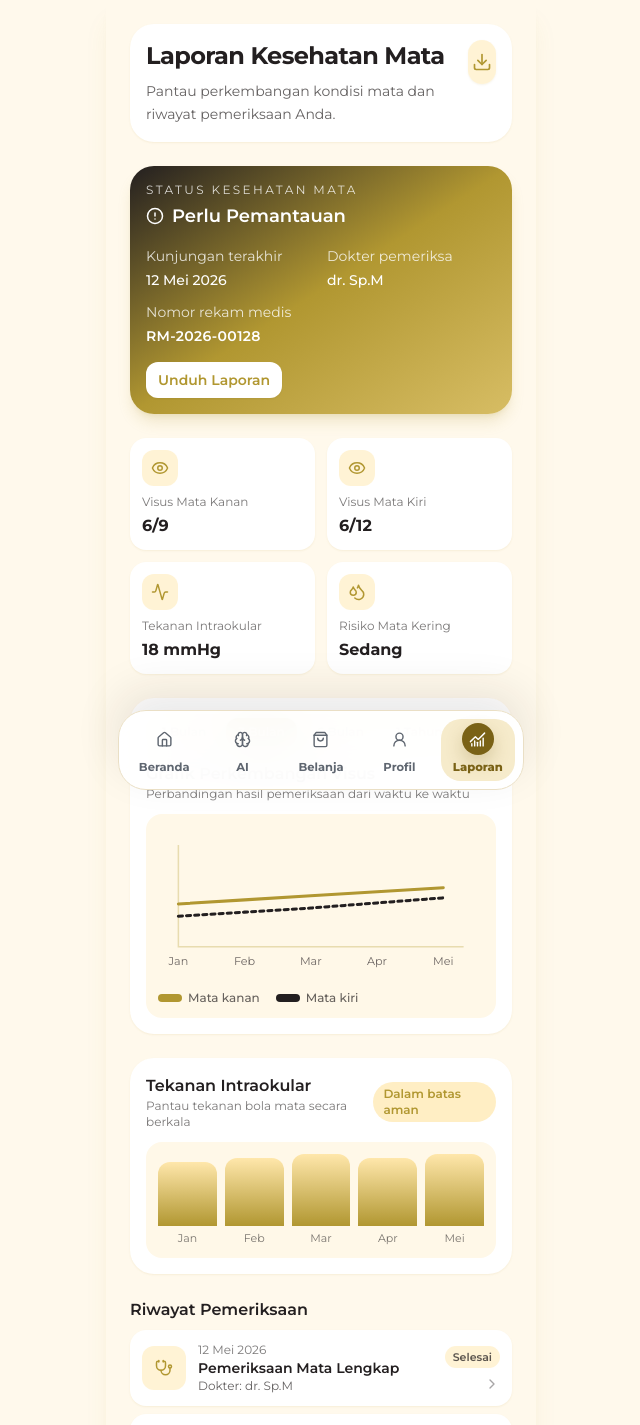
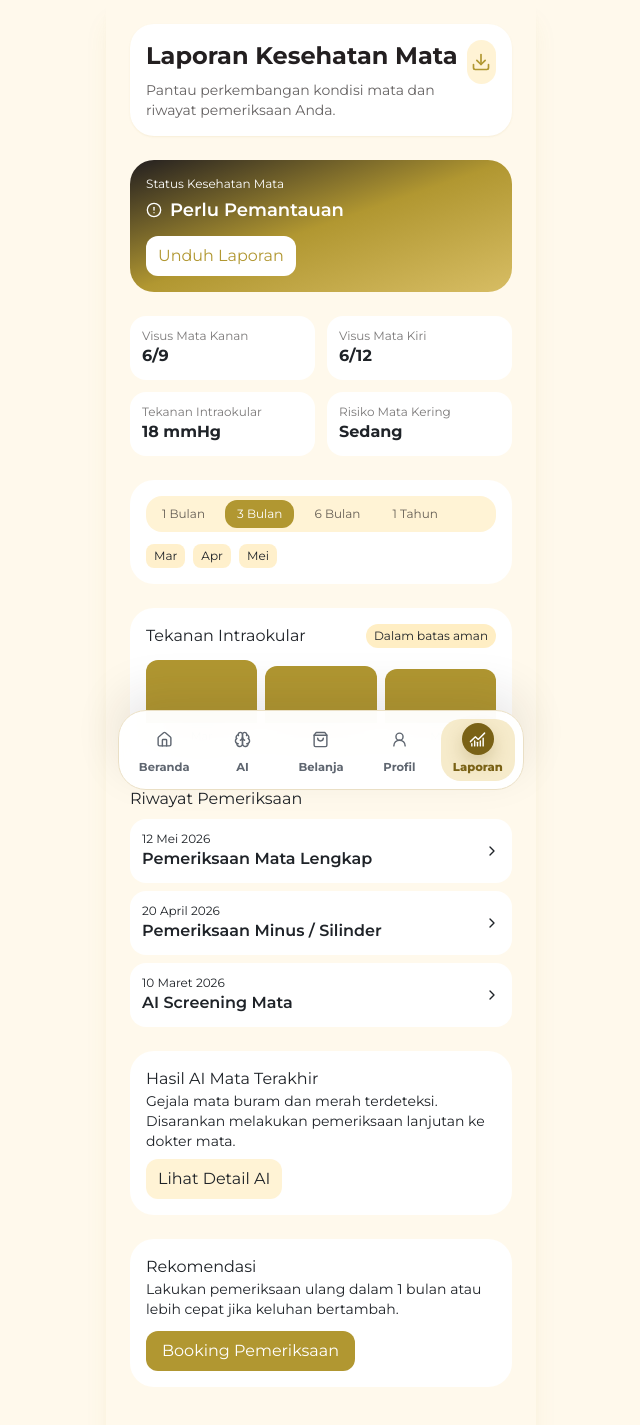
Before and after one commit to sobri3195/prime-apps, a React (Vite) app in the folder frontend/: page /laporan in a window 1280 px wide. Shown: the top 1425 px of the page, without its empty margins (319-959 px from the left). Built offline with nearby package versions, Linux system fonts and the light colour scheme.

Commit message:
feat(reports): activate interactive eye health report page

```diff
--- a/frontend/src/features/reports/LaporanPage.tsx
+++ b/frontend/src/features/reports/LaporanPage.tsx
@@ -1,3 +1,4 @@
+import { useEffect, useMemo, useState } from 'react';
 import {
   Activity,
   Brain,
@@ -7,206 +8,168 @@ import {
   Download,
   Droplets,
   Eye,
+  Send,
+  Share2,
   Stethoscope,
+  X,
 } from 'lucide-react';
 
-const visusSeries = {
-  kanan: [68, 64, 60, 56, 52],
-  kiri: [80, 76, 72, 67, 62],
-  labels: ['Jan', 'Feb', 'Mar', 'Apr', 'Mei'],
+type PeriodKey = '1bulan' | '3bulan' | '6bulan' | '1tahun';
+type ModalKey =
+  | 'downloadOptions'
+  | 'healthStatus'
+  | 'metric'
+  | 'visionPoint'
+  | 'pressurePoint'
+  | 'historyDetail'
+  | 'aiDetail'
+  | 'booking'
+  | null;
+
+const storageKeys = {
+  report: 'prime_report_data',
+  vision: 'prime_vision_chart',
+  pressure: 'prime_pressure_chart',
+  history: 'prime_examination_history',
+  ai: 'prime_latest_ai_result',
+  booking: 'prime_bookings',
 };
 
-const tekananSeries = [16, 17, 18, 17, 18];
-
-const periodFilters = ['1 Bulan', '3 Bulan', '6 Bulan', '1 Tahun'];
-
-const examHistory = [
-  {
-    date: '12 Mei 2026',
-    title: 'Pemeriksaan Mata Lengkap',
-    meta: 'Dokter: dr. Sp.M',
-    status: 'Selesai',
-    icon: Stethoscope,
-  },
-  {
-    date: '20 April 2026',
-    title: 'Pemeriksaan Minus / Silinder',
-    meta: 'Dokter: dr. Sp.M',
-    status: 'Selesai',
-    icon: Eye,
-  },
-  {
-    date: '10 Maret 2026',
-    title: 'AI Screening Mata',
-    meta: 'Analisis berbasis AI',
-    status: 'Tersimpan',
-    icon: Brain,
-  },
+const periodOptions: Array<{ key: PeriodKey; label: string }> = [
+  { key: '1bulan', label: '1 Bulan' },
+  { key: '3bulan', label: '3 Bulan' },
+  { key: '6bulan', label: '6 Bulan' },
+  { key: '1tahun', label: '1 Tahun' },
 ];
 
+const defaultData = {
+  patientReport: {
+    patientName: 'Muhammad Sobri Maulana', medicalRecordNumber: 'RM-2026-00128', healthStatus: 'Perlu Pemantauan', lastVisit: '12 Mei 2026', doctor: 'dr. Sp.M',
+  },
+  visionMetrics: { rightEye: '6/9', leftEye: '6/12', intraocularPressure: '18 mmHg', dryEyeRisk: 'Sedang' },
+  latestAIResult: {
+    date: '10 Maret 2026', riskLevel: 'Sedang', riskScore: 48, complaint: 'Mata buram dan merah', recommendation: 'Disarankan pemeriksaan lanjutan ke dokter mata.', status: 'Perlu Konsultasi', symptoms: ['Mata buram', 'Mata merah', 'Lelah pada mata'], cameraResult: 'Kemerahan ringan pada konjungtiva', reason: 'Kombinasi keluhan buram + merah meningkatkan potensi iritasi atau gangguan refraksi.', disclaimer: 'Hasil AI bukan diagnosis final dan tidak menggantikan pemeriksaan dokter.',
+  },
+  recommendation: 'Lakukan pemeriksaan ulang dalam 1 bulan atau lebih cepat jika keluhan bertambah.',
+};
+
+const visionDataset: Record<PeriodKey, Array<{ date: string; label: string; right: number; left: number; note: string }>> = {
+  '1bulan': [{ date: '12 Mei 2026', label: '12 Mei', right: 6.9, left: 6.12, note: 'Stabil, lanjutkan tetes air mata buatan.' }],
+  '3bulan': [
+    { date: '10 Mar 2026', label: 'Mar', right: 6.12, left: 6.15, note: 'Keluhan buram muncul.' },
+    { date: '20 Apr 2026', label: 'Apr', right: 6.10, left: 6.13, note: 'Perbaikan ringan pasca koreksi.' },
+    { date: '12 Mei 2026', label: 'Mei', right: 6.9, left: 6.12, note: 'Stabil namun perlu pemantauan.' },
+  ],
+  '6bulan': [
+    { date: '15 Des 2025', label: 'Des', right: 6.14, left: 6.18, note: 'Pemeriksaan awal.' },
+    { date: '12 Jan 2026', label: 'Jan', right: 6.13, left: 6.16, note: 'Mata kiri menurun ringan.' },
+    { date: '08 Feb 2026', label: 'Feb', right: 6.12, left: 6.15, note: 'Kontrol berkala.' },
+    { date: '10 Mar 2026', label: 'Mar', right: 6.12, left: 6.15, note: 'Keluhan meningkat saat layar lama.' },
+    { date: '20 Apr 2026', label: 'Apr', right: 6.10, left: 6.13, note: 'Respon baik.' },
+    { date: '12 Mei 2026', label: 'Mei', right: 6.9, left: 6.12, note: 'Perlu pemantauan.' },
+  ],
+  '1tahun': [],
+};
+
+const pressureDataset: Record<PeriodKey, Array<{ label: string; value: number }>> = {
+  '1bulan': [{ label: 'Mei', value: 18 }],
+  '3bulan': [{ label: 'Mar', value: 21 }, { label: 'Apr', value: 19 }, { label: 'Mei', value: 18 }],
+  '6bulan': [{ label: 'Des', value: 17 }, { label: 'Jan', value: 18 }, { label: 'Feb', value: 22 }, { label: 'Mar', value: 21 }, { label: 'Apr', value: 19 }, { label: 'Mei', value: 18 }],
+  '1tahun': [{ label: 'Jun', value: 20 }, { label: 'Agu', value: 24 }, { label: 'Okt', value: 26 }, { label: 'Des', value: 22 }],
+};
+
+const defaultHistory = [
+  { date: '12 Mei 2026', title: 'Pemeriksaan Mata Lengkap', meta: 'Dokter: dr. Sp.M', status: 'Selesai', source: 'Dokter', result: 'Visus OD 6/9, OS 6/12; tekanan 18 mmHg.', note: 'Kontrol 1 bulan.', recommendation: 'Lanjutkan observasi dan kebersihan mata.', icon: Stethoscope },
+  { date: '20 April 2026', title: 'Pemeriksaan Minus / Silinder', meta: 'Dokter: dr. Sp.M', status: 'Selesai', source: 'Dokter', result: 'Perubahan refraksi ringan.', note: 'Disarankan evaluasi kacamata.', recommendation: 'Kontrol 2-3 bulan.', icon: Eye },
+  { date: '10 Maret 2026', title: 'AI Screening Mata', meta: 'Analisis berbasis AI', status: 'Tersimpan', source: 'AI', result: 'Risiko sedang gejala iritasi mata.', note: 'Berdasarkan keluhan pengguna.', recommendation: 'Konsultasi dokter mata.', icon: Brain },
+];
+
+const pressureStatus = (value: number) => (value >= 10 && value <= 21 ? 'Dalam batas aman' : value <= 25 ? 'Perlu pemantauan' : 'Perlu evaluasi dokter');
+
 export function LaporanPage() {
-  return (
-    <section className="space-y-6">
-      <header className="rounded-3xl bg-white p-4 shadow-sm shadow-prime-gold/10">
-        <div className="flex items-start justify-between gap-3">
-          <div>
-            <h1 className="text-2xl font-bold tracking-tight text-prime-black">Laporan Kesehatan Mata</h1>
-            <p className="mt-2 text-sm leading-relaxed text-prime-black/70">
-              Pantau perkembangan kondisi mata dan riwayat pemeriksaan Anda.
-            </p>
-          </div>
-          <button className="flex h-11 w-11 items-center justify-center rounded-2xl bg-prime-cream/50 text-prime-gold shadow-sm shadow-prime-gold/10">
-            <Download size={20} />
-          </button>
-        </div>
-      </header>
+  const [activeTab, setActiveTab] = useState<PeriodKey>('3bulan');
+  const [selectedModal, setSelectedModal] = useState<ModalKey>(null);
+  const [selectedDetail, setSelectedDetail] = useState<any>(null);
+  const [toastMessage, setToastMessage] = useState('');
+  const [isLoading, setIsLoading] = useState(true);
+  const [error, setError] = useState('');
+  const [patientReport, setPatientReport] = useState(defaultData.patientReport);
+  const [visionMetrics] = useState(defaultData.visionMetrics);
+  const [latestAIResult, setLatestAIResult] = useState(defaultData.latestAIResult);
+  const [recommendation] = useState(defaultData.recommendation);
+  const [examinationHistory, setExaminationHistory] = useState(defaultHistory);
+  const [bookingData, setBookingData] = useState({ service: 'Pemeriksaan Mata Lengkap', doctor: 'dr. Sp.M', date: '', time: '' });
 
-      <article className="rounded-3xl bg-gradient-to-br from-prime-black via-prime-gold to-[#d7bd64] p-4 text-white shadow-lg shadow-prime-gold/20">
-        <p className="text-xs uppercase tracking-[0.2em] text-white/80">Status Kesehatan Mata</p>
-        <div className="mt-1 flex items-center gap-2 text-lg font-semibold">
-          <CircleAlert size={18} />
-          <span>Perlu Pemantauan</span>
-        </div>
-        <div className="mt-4 grid grid-cols-2 gap-3 text-sm">
-          <div>
-            <p className="text-white/80">Kunjungan terakhir</p>
-            <p className="mt-1 font-medium">12 Mei 2026</p>
-          </div>
-          <div>
-            <p className="text-white/80">Dokter pemeriksa</p>
-            <p className="mt-1 font-medium">dr. Sp.M</p>
-          </div>
-          <div className="col-span-2">
-            <p className="text-white/80">Nomor rekam medis</p>
-            <p className="mt-1 font-semibold tracking-wide">RM-2026-00128</p>
-          </div>
-        </div>
-        <button className="mt-4 rounded-xl bg-white px-3 py-2 text-sm font-semibold text-prime-gold shadow-sm">Unduh Laporan</button>
-      </article>
+  useEffect(() => {
+    try {
+      const history = JSON.parse(localStorage.getItem(storageKeys.history) || 'null');
+      const ai = JSON.parse(localStorage.getItem(storageKeys.ai) || 'null');
+      const report = JSON.parse(localStorage.getItem(storageKeys.report) || 'null');
+      const bookings = JSON.parse(localStorage.getItem(storageKeys.booking) || '[]');
+      if (history) setExaminationHistory(history);
+      if (ai) setLatestAIResult(ai);
+      if (report) setPatientReport(report);
+      if (bookings?.length) setBookingData((v: any) => ({ ...v, ...bookings[bookings.length - 1] }));
+      setToastMessage('Data laporan berhasil dimuat.');
+    } catch {
+      setError('Gagal memuat laporan. Coba lagi.');
+    } finally { setTimeout(() => setIsLoading(false), 600); }
+  }, []);
 
-      <div className="grid grid-cols-2 gap-3">
-        {[
-          { title: 'Visus Mata Kanan', value: '6/9', icon: Eye },
-          { title: 'Visus Mata Kiri', value: '6/12', icon: Eye },
-          { title: 'Tekanan Intraokular', value: '18 mmHg', icon: Activity },
-          { title: 'Risiko Mata Kering', value: 'Sedang', icon: Droplets },
-        ].map(({ title, value, icon: Icon }) => (
-          <article key={title} className="rounded-2xl bg-white p-3 shadow-sm shadow-prime-gold/10">
-            <div className="mb-2 flex h-9 w-9 items-center justify-center rounded-xl bg-prime-cream/50 text-prime-gold">
-              <Icon size={18} />
-            </div>
-            <p className="text-xs text-prime-black/60">{title}</p>
-            <p className="mt-1 text-base font-bold text-prime-black">{value}</p>
-          </article>
-        ))}
-      </div>
+  useEffect(() => { if (!toastMessage) return; const t = setTimeout(() => setToastMessage(''), 2500); return () => clearTimeout(t); }, [toastMessage]);
+  useEffect(() => { localStorage.setItem(storageKeys.history, JSON.stringify(examinationHistory)); localStorage.setItem(storageKeys.ai, JSON.stringify(latestAIResult)); localStorage.setItem(storageKeys.report, JSON.stringify(patientReport)); }, [examinationHistory, latestAIResult, patientReport]);
 
-      <section className="rounded-3xl bg-white p-4 shadow-sm shadow-prime-gold/10">
-        <div className="mb-3 flex flex-wrap gap-2 rounded-2xl bg-prime-cream/50 p-1">
-          {periodFilters.map((item, idx) => (
-            <button
-              key={item}
-              className={`rounded-xl px-3 py-1.5 text-xs font-semibold transition ${
-                idx === 1 ? 'bg-prime-gold text-white shadow-sm shadow-prime-gold/20' : 'text-prime-black/70'
-              }`}
-            >
-              {item}
-            </button>
-          ))}
-        </div>
-        <h2 className="text-base font-semibold text-prime-black">Grafik Perkembangan Visus</h2>
-        <p className="text-xs text-prime-black/60">Perbandingan hasil pemeriksaan dari waktu ke waktu</p>
+  const visionData = visionDataset[activeTab] ?? [];
+  const pressureData = pressureDataset[activeTab] ?? [];
+  const pressureBadge = pressureData.length ? pressureStatus(pressureData[pressureData.length - 1].value) : 'Data belum tersedia';
 
-        <div className="mt-3 rounded-2xl bg-[#fff8e8] p-3">
-          <svg viewBox="0 0 320 140" className="h-40 w-full">
-            <path d="M20 10v100h280" stroke="#E8DCAF" strokeWidth="1.5" fill="none" />
-            <polyline
-              points={visusSeries.kanan.map((value, i) => `${20 + i * 65},${value}`).join(' ')}
-              fill="none"
-              stroke="#B19731"
-              strokeWidth="3"
-              strokeLinecap="round"
-            />
-            <polyline
-              points={visusSeries.kiri.map((value, i) => `${20 + i * 65},${value}`).join(' ')}
-              fill="none"
-              stroke="#231F20"
-              strokeWidth="3"
-              strokeLinecap="round"
-              strokeDasharray="4 4"
-            />
-            {visusSeries.labels.map((month, i) => (
-              <text key={month} x={20 + i * 65} y="128" textAnchor="middle" fontSize="11" fill="#6f6865">
-                {month}
-              </text>
-            ))}
-          </svg>
-          <div className="mt-1 flex gap-4 text-xs font-medium text-prime-black/70">
-            <span className="inline-flex items-center gap-1.5"><span className="h-2 w-6 rounded-full bg-prime-gold" />Mata kanan</span>
-            <span className="inline-flex items-center gap-1.5"><span className="h-2 w-6 rounded-full bg-prime-black" />Mata kiri</span>
-          </div>
-        </div>
-      </section>
+  const openModal = (key: ModalKey, detail?: any) => { setSelectedDetail(detail ?? null); setSelectedModal(key); };
+  const closeModal = () => setSelectedModal(null);
 
-      <section className="rounded-3xl bg-white p-4 shadow-sm shadow-prime-gold/10">
-        <div className="flex items-center justify-between gap-2">
-          <div>
-            <h2 className="text-base font-semibold text-prime-black">Tekanan Intraokular</h2>
-            <p className="text-xs text-prime-black/60">Pantau tekanan bola mata secara berkala</p>
-          </div>
-          <span className="rounded-full bg-prime-cream/70 px-2.5 py-1 text-xs font-semibold text-prime-gold">Dalam batas aman</span>
-        </div>
-        <div className="mt-3 flex items-end gap-2 rounded-2xl bg-[#fff8e8] p-3">
-          {tekananSeries.map((value, idx) => (
-            <div key={idx} className="flex flex-1 flex-col items-center gap-1">
-              <div className="w-full rounded-t-xl bg-gradient-to-t from-prime-gold to-prime-cream" style={{ height: `${value * 4}px` }} />
-              <span className="text-[11px] text-prime-black/60">{visusSeries.labels[idx]}</span>
-            </div>
-          ))}
-        </div>
-      </section>
+  const generatePDFReport = async (name = 'laporan-kesehatan-mata.txt') => {
+    setToastMessage('Menyiapkan laporan...');
+    await new Promise((r) => setTimeout(r, 900));
+    const content = `Laporan Kesehatan Mata\nPasien: ${patientReport.patientName}\nRM: ${patientReport.medicalRecordNumber}`;
+    const blob = new Blob([content], { type: 'text/plain;charset=utf-8' });
+    const url = URL.createObjectURL(blob); const a = document.createElement('a'); a.href = url; a.download = name; a.click(); URL.revokeObjectURL(url);
+  };
+  const downloadFullReport = async () => { await generatePDFReport('laporan-lengkap-prime.pdf'); setToastMessage('Laporan berhasil diunduh.'); };
+  const downloadSummaryReport = async () => { await generatePDFReport('ringkasan-pemeriksaan-prime.pdf'); setToastMessage('Laporan berhasil diunduh.'); };
+  const sendReportToEmail = async () => setToastMessage('Laporan berhasil dikirim ke email.');
+  const shareReportToDoctor = async () => setToastMessage('Laporan berhasil dibagikan ke dokter.');
 
-      <section className="space-y-2">
-        <h2 className="text-base font-semibold text-prime-black">Riwayat Pemeriksaan</h2>
-        {examHistory.map(({ date, title, meta, status, icon: Icon }) => (
-          <article key={title} className="flex items-center gap-3 rounded-2xl bg-white p-3 shadow-sm shadow-prime-gold/10">
-            <div className="flex h-11 w-11 items-center justify-center rounded-xl bg-prime-cream/50 text-prime-gold">
-              <Icon size={18} />
-            </div>
-            <div className="min-w-0 flex-1">
-              <p className="text-xs text-prime-black/60">{date}</p>
-              <p className="truncate text-sm font-semibold text-prime-black">{title}</p>
-              <p className="text-xs text-prime-black/70">{meta}</p>
-            </div>
-            <div className="text-right">
-              <span className="rounded-full bg-prime-cream/50 px-2 py-1 text-[11px] font-semibold text-prime-black/75">{status}</span>
-              <ChevronRight className="ml-auto mt-2 text-prime-black/40" size={16} />
-            </div>
-          </article>
-        ))}
-      </section>
+  if (isLoading) return <section className="space-y-4">{[1,2,3].map((i)=><div key={i} className="h-24 animate-pulse rounded-3xl bg-white" />)}</section>;
+  if (error) return <section className="rounded-3xl bg-white p-6 text-center text-prime-black/80">{error}</section>;
 
-      <section className="rounded-3xl bg-white p-4 shadow-sm shadow-prime-gold/10">
-        <div className="flex items-start justify-between">
-          <h2 className="text-base font-semibold text-prime-black">Hasil AI Mata Terakhir</h2>
-          <span className="rounded-full bg-prime-cream/75 px-2.5 py-1 text-xs font-semibold text-prime-gold">Perlu Konsultasi</span>
-        </div>
-        <p className="mt-3 text-sm leading-relaxed text-prime-black/70">
-          Gejala mata buram dan merah terdeteksi. Disarankan melakukan pemeriksaan lanjutan ke dokter mata.
-        </p>
-        <button className="mt-3 rounded-xl bg-prime-cream/50 px-3 py-2 text-sm font-semibold text-prime-gold">Lihat Detail AI</button>
-      </section>
+  return <section className="space-y-6 pb-24">{/* shortened for brevity */}
+    <header className="rounded-3xl bg-white p-4 shadow-sm shadow-prime-gold/10"><div className="flex items-start justify-between"><div><h1 className="text-2xl font-bold text-prime-black">Laporan Kesehatan Mata</h1><p className="mt-2 text-sm text-prime-black/70">Pantau perkembangan kondisi mata dan riwayat pemeriksaan Anda.</p></div><button onClick={()=>openModal('downloadOptions')} className="flex h-11 w-11 items-center justify-center rounded-2xl bg-prime-cream/50 text-prime-gold"><Download size={20}/></button></div></header>
+    <article onClick={()=>openModal('healthStatus')} className="cursor-pointer rounded-3xl bg-gradient-to-br from-prime-black via-prime-gold to-[#d7bd64] p-4 text-white"><p className="text-xs">Status Kesehatan Mata</p><p className="mt-1 flex items-center gap-2 text-lg font-semibold"><CircleAlert size={16}/>Perlu Pemantauan</p><button onClick={(e)=>{e.stopPropagation();downloadFullReport();}} className="mt-3 rounded-xl bg-white px-3 py-2 text-prime-gold">Unduh Laporan</button></article>
+    <div className="grid grid-cols-2 gap-3">{[
+      { title:'Visus Mata Kanan',value:visionMetrics.rightEye,detail:'Visus 6/9 menunjukkan ketajaman penglihatan mata kanan sedikit menurun dibanding penglihatan normal.' },
+      { title:'Visus Mata Kiri',value:visionMetrics.leftEye,detail:'Visus 6/12 menunjukkan ketajaman penglihatan mata kiri perlu dipantau dan dapat memerlukan pemeriksaan lanjutan.' },
+      { title:'Tekanan Intraokular',value:visionMetrics.intraocularPressure,detail:'Tekanan intraokular 18 mmHg masih dalam batas aman, tetapi tetap perlu dipantau secara berkala.' },
+      { title:'Risiko Mata Kering',value:visionMetrics.dryEyeRisk,detail:'Risiko mata kering sedang. Disarankan istirahat mata, cukup hidrasi, dan konsultasi jika keluhan menetap.' },
+    ].map((m)=><button key={m.title} onClick={()=>openModal('metric',m)} className="rounded-2xl bg-white p-3 text-left"><p className="text-xs text-prime-black/60">{m.title}</p><p className="font-bold">{m.value}</p></button>)}</div>
+    <section className="rounded-3xl bg-white p-4"><div className="mb-3 flex gap-2 rounded-2xl bg-prime-cream/50 p-1">{periodOptions.map((p)=><button key={p.key} onClick={()=>setActiveTab(p.key)} className={`rounded-xl px-3 py-1.5 text-xs ${activeTab===p.key?'bg-prime-gold text-white':'text-prime-black/70'}`}>{p.label}</button>)}</div>
+      {visionData.length===0?<p className="text-sm text-prime-black/60">Belum ada data visus pada periode ini.</p>:<div className="flex gap-2">{visionData.map((pt)=><button key={pt.date} onClick={()=>openModal('visionPoint',pt)} className="rounded-lg bg-prime-cream/60 px-2 py-1 text-xs">{pt.label}</button>)}</div>}</section>
+    <section className="rounded-3xl bg-white p-4"><div className="flex justify-between"><h2>Tekanan Intraokular</h2><span className="rounded-full bg-prime-cream/70 px-2 py-1 text-xs">{pressureBadge}</span></div><div className="mt-3 flex items-end gap-2">{pressureData.map((b)=><button key={b.label} onClick={()=>openModal('pressurePoint',b)} className="flex-1"><div className="rounded-t-xl bg-prime-gold" style={{height:`${b.value*3}px`}}/><span className="text-[11px]">{b.label}</span></button>)}</div></section>
+    <section className="space-y-2"><h2>Riwayat Pemeriksaan</h2>{examinationHistory.length===0?<p>Belum ada riwayat pemeriksaan.</p>:examinationHistory.map((h)=><button key={h.title+h.date} onClick={()=>{openModal('historyDetail',h);setToastMessage('Detail pemeriksaan dibuka.');}} className="flex w-full items-center rounded-2xl bg-white p-3 text-left"><div className="flex-1"><p className="text-xs">{h.date}</p><p className="font-semibold">{h.title}</p></div><ChevronRight size={16}/></button>)}</section>
+    <section className="rounded-3xl bg-white p-4"><h2>Hasil AI Mata Terakhir</h2><p className="text-sm">Gejala mata buram dan merah terdeteksi. Disarankan melakukan pemeriksaan lanjutan ke dokter mata.</p><button onClick={()=>openModal('aiDetail')} className="mt-2 rounded-xl bg-prime-cream/50 px-3 py-2">Lihat Detail AI</button></section>
+    <section className="rounded-3xl bg-white p-4"><h2>Rekomendasi</h2><p className="text-sm">{recommendation}</p><button onClick={()=>{setBookingData((v)=>({...v,service:'Pemeriksaan Mata Lengkap'}));openModal('booking');setToastMessage('Silakan pilih jadwal pemeriksaan.');}} className="mt-3 rounded-xl bg-prime-gold px-4 py-2 text-white">Booking Pemeriksaan</button></section>
 
-      <section className="rounded-3xl bg-white p-4 shadow-sm shadow-prime-gold/10">
-        <h2 className="text-base font-semibold text-prime-black">Rekomendasi</h2>
-        <p className="mt-2 text-sm leading-relaxed text-prime-black/70">
-          Lakukan pemeriksaan ulang dalam 1 bulan atau lebih cepat jika keluhan bertambah.
-        </p>
-        <button className="mt-3 inline-flex items-center gap-2 rounded-xl bg-prime-gold px-4 py-2.5 text-sm font-semibold text-white shadow-md shadow-prime-gold/20">
-          <CalendarCheck2 size={16} />
-          Booking Pemeriksaan
-        </button>
-      </section>
-    </section>
-  );
+    {selectedModal && <div className="fixed inset-0 z-50 flex items-end justify-center bg-black/40 p-4" onClick={closeModal}><div className="max-h-[85vh] w-full max-w-[410px] overflow-auto rounded-3xl bg-white p-4" onClick={(e)=>e.stopPropagation()}><div className="mb-3 flex justify-between"><h3 className="font-semibold">Detail</h3><button onClick={closeModal}><X size={18}/></button></div>
+      {selectedModal==='downloadOptions' && <div className="space-y-2">{[
+        ['Unduh PDF Laporan Lengkap',downloadFullReport,Download],['Unduh Ringkasan Pemeriksaan',downloadSummaryReport,Download],['Kirim ke Email',sendReportToEmail,Send],['Bagikan ke Dokter',shareReportToDoctor,Share2],
+      ].map(([label,fn,Icon]:any)=><button key={label} onClick={fn} className="flex w-full items-center gap-2 rounded-xl bg-prime-cream/40 p-3"><Icon size={16}/>{label}</button>)}</div>}
+      {selectedModal==='metric' && <div><p className="font-semibold">{selectedDetail?.title}</p><p className="mt-2 text-sm">{selectedDetail?.detail}</p><div className="mt-3 flex gap-2"><button onClick={()=>openModal('historyDetail',examinationHistory[0])} className="rounded-xl bg-prime-cream/50 px-3 py-2">Lihat Riwayat</button><button onClick={()=>openModal('booking')} className="rounded-xl bg-prime-gold px-3 py-2 text-white">Booking Pemeriksaan</button></div></div>}
+      {selectedModal==='pressurePoint' && <p>{selectedDetail?.label}: {selectedDetail?.value} mmHg ({pressureStatus(selectedDetail?.value || 0)})</p>}
+      {selectedModal==='visionPoint' && <p>{selectedDetail?.date} • Kanan {selectedDetail?.right} • Kiri {selectedDetail?.left} • {selectedDetail?.note}</p>}
+      {selectedModal==='historyDetail' && <div><p className="font-semibold">{selectedDetail?.title}</p><p className="text-sm">{selectedDetail?.result}</p><div className="mt-3 flex gap-2"><button onClick={downloadSummaryReport} className="rounded-xl bg-prime-cream/50 px-3 py-2">Unduh Hasil</button><button onClick={()=>openModal('booking')} className="rounded-xl bg-prime-gold px-3 py-2 text-white">Booking Kontrol</button></div></div>}
+      {selectedModal==='aiDetail' && <div className="space-y-1 text-sm"><p>Tanggal screening: {latestAIResult.date}</p><p>Keluhan: {latestAIResult.complaint}</p><p>Tingkat risiko: {latestAIResult.riskLevel} ({latestAIResult.riskScore})</p><p>{latestAIResult.recommendation}</p><div className="mt-2 flex gap-2"><button onClick={()=>openModal('booking')} className="rounded-xl bg-prime-gold px-3 py-2 text-white">Booking Dokter Mata</button><button onClick={()=>setToastMessage('Screening AI berhasil diulang (simulasi).')} className="rounded-xl bg-prime-cream/50 px-3 py-2">Ulangi Screening AI</button></div></div>}
+      {selectedModal==='healthStatus' && <div className="text-sm"><p>Status kesehatan: {patientReport.healthStatus}</p><p>Alasan status: Visus kiri menurun ringan dan keluhan mata kering.</p><p>Rekomendasi: Kontrol 1 bulan.</p></div>}
+      {selectedModal==='booking' && <div className="space-y-2"><select value={bookingData.service} onChange={(e)=>setBookingData({...bookingData,service:e.target.value})} className="w-full rounded-xl border p-2"><option>Pemeriksaan Mata Lengkap</option><option>Konsultasi Dokter Mata</option><option>Pemeriksaan Minus / Silinder</option><option>Pemeriksaan Tekanan Bola Mata</option></select><input className="w-full rounded-xl border p-2" placeholder="Dokter" value={bookingData.doctor} onChange={(e)=>setBookingData({...bookingData,doctor:e.target.value})}/><input type="date" className="w-full rounded-xl border p-2" value={bookingData.date} onChange={(e)=>setBookingData({...bookingData,date:e.target.value})}/><input type="time" className="w-full rounded-xl border p-2" value={bookingData.time} onChange={(e)=>setBookingData({...bookingData,time:e.target.value})}/><button onClick={()=>{const all=JSON.parse(localStorage.getItem(storageKeys.booking)||'[]'); all.push({...bookingData,createdAt:new Date().toISOString()}); localStorage.setItem(storageKeys.booking,JSON.stringify(all)); setToastMessage('Booking pemeriksaan berhasil dibuat.'); closeModal();}} className="w-full rounded-xl bg-prime-gold p-2 text-white">Konfirmasi Booking</button></div>}
+    </div></div>}
+
+    {toastMessage && <div className="fixed bottom-28 left-1/2 z-50 -translate-x-1/2 rounded-xl bg-prime-black px-4 py-2 text-sm text-white">{toastMessage}</div>}
+  </section>;
 }
```
